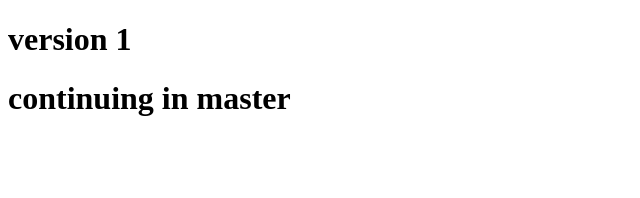
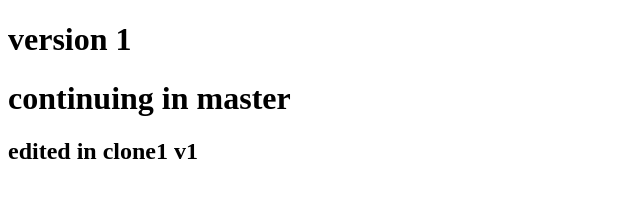
Before and after one commit to Akshaypm03/practice, a plain HTML site: page index.html in a window 1280 px wide. Shown: the whole page, without its empty margins (0-640 px from the left). Drawn offline with Linux system fonts and the light colour scheme.

Commit message:
cloned v1

```diff
--- a/index.html
+++ b/index.html
@@ -9,5 +9,7 @@
     <h1> version 1</h1>
     <h1>continuing in master</h1>
 
+
+     <h2>edited in clone1 v1</h2>
 </body>
 </html>
```
